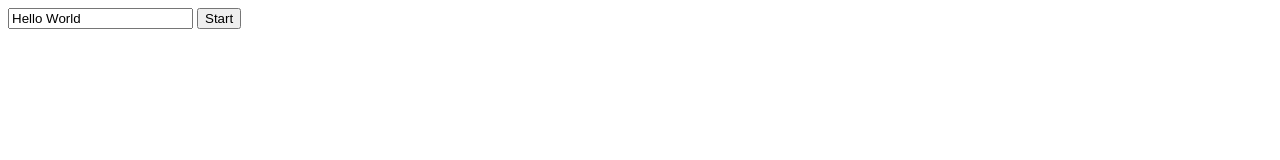
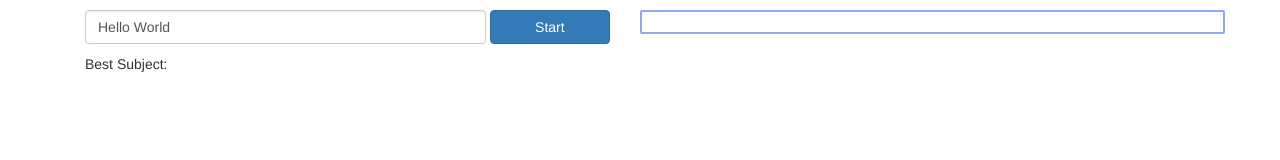
Before and after one commit to nficca/genetics, a website: page index.html in a window 1280 px wide. Drawn offline with nearby package versions, Linux system fonts and the light colour scheme.

Commit message:
added angular and bootstrap npm packages and styled page

```diff
--- a/index.html
+++ b/index.html
@@ -2,21 +2,45 @@
 <html lang="en">
 <head>
     <meta charset="UTF-8">
+    <link rel="stylesheet" href="node_modules/bootstrap/dist/css/bootstrap.min.css">
     <link rel="stylesheet" href="style.css">
-    <title>Title</title>
+    <title>Genetics</title>
 </head>
 <body>
-    <script src="https://ajax.googleapis.com/ajax/libs/angularjs/1.5.6/angular.min.js"></script>
+    <script src="node_modules/angular/angular.min.js"></script>
     <script src="genetics.js"></script>
     <div ng-app="Genetics">
         <div ng-controller="GeneticsController">
-            <input type="text" ng-model="target" ng-keyup="$event.keyCode == 13 ? Start() : null" ng-disabled="simulating">
-            <button ng-click="Start()" ng-disabled="simulating">Start</button>
-            <ul>
-                <li ng-repeat="subject in population" ng-class="{'best': subject.data === best.data}">
-                    {{subject.data}}
-                </li>
-            </ul>
+            <div class="container separate-box">
+                <div class="row">
+                    <div class="col-xs-12 col-sm-6">
+                        <div class="col-xs-12">
+                            <div class="flex-container">
+                                <div class="flex-3" style="margin-right: 4px">
+                                    <input class="form-control"
+                                           type="text" ng-model="target"
+                                           ng-keyup="$event.keyCode == 13 ? Start() : null"
+                                           ng-disabled="simulating">
+                                </div>
+                                <div class="flex-1">
+                                    <a class="btn btn-primary" ng-click="Start()" ng-disabled="simulating">Start</a>
+                                </div>
+                            </div>
+                        </div>
+                        <div class="col-xs-12 separate-box">
+                            Best Subject:
+                            <h2 id="best-data"><b>{{best.data}}</b></h2>
+                        </div>
+                    </div>
+                    <div id="population-container" class="col-xs-12 col-sm-6">
+                        <ul>
+                            <li ng-repeat="subject in population" ng-class="{'best': subject.data === best.data}">
+                                {{subject.data}}
+                            </li>
+                        </ul>
+                    </div>
+                </div>
+            </div>
         </div>
     </div>
 </body>
--- a/style.css
+++ b/style.css
@@ -1,3 +1,38 @@
 .best {
     color: red;
 }
+
+.separate-box {
+    margin-top: 10px;
+}
+
+.flex-container {
+    display: flex;
+    flex-direction: row;
+}
+
+.flex-1 {
+    flex-grow: 1;
+}
+
+.flex-3 {
+    flex-grow: 3;
+}
+
+.btn {
+    display: block;
+    margin: 0 auto;
+    text-align: center;
+}
+
+#population-container {
+    max-height: 400px;
+    overflow-y: scroll;
+    border: 2px solid #8fa9ec;
+    border-radius: 2px;
+    padding: 5px 0;
+}
+
+#best-data {
+    margin: 0;
+}
```
Also changed, not shown: package.json (added, +23 -0 lines), 1 other file.
